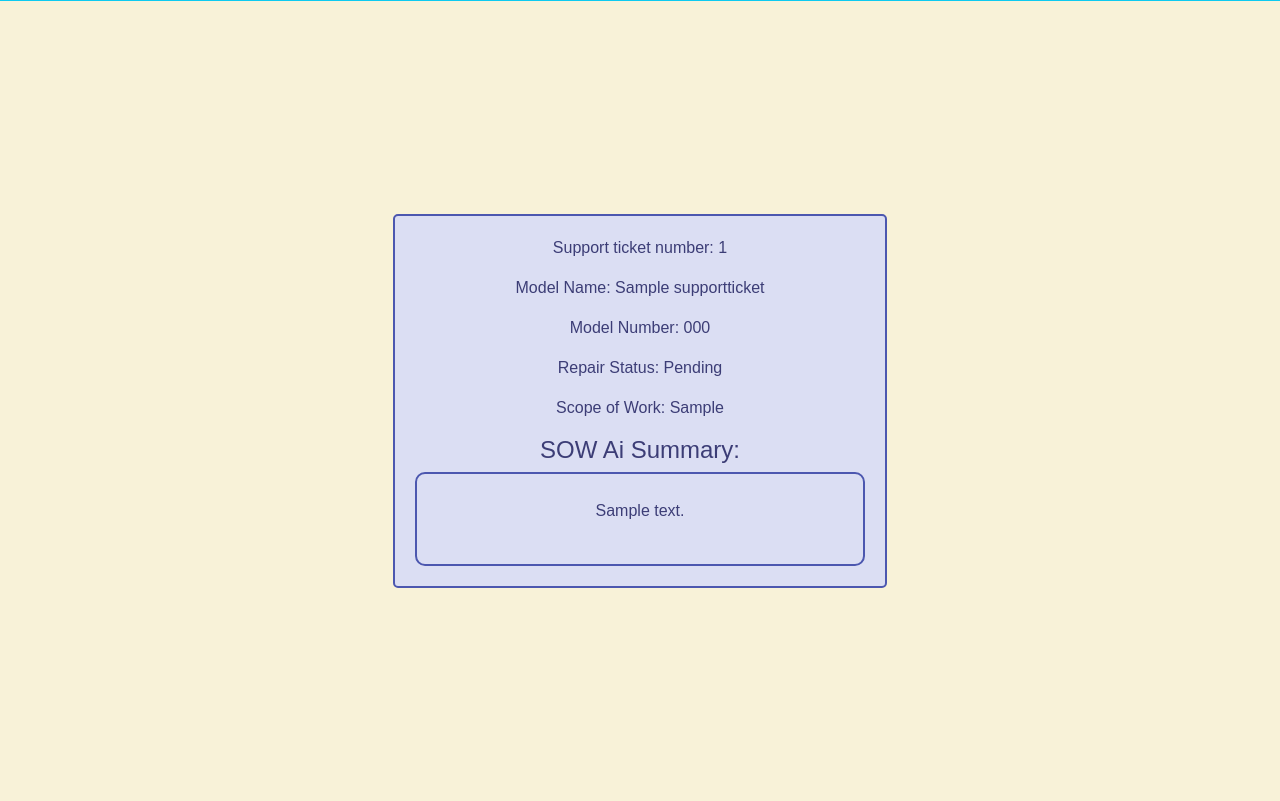
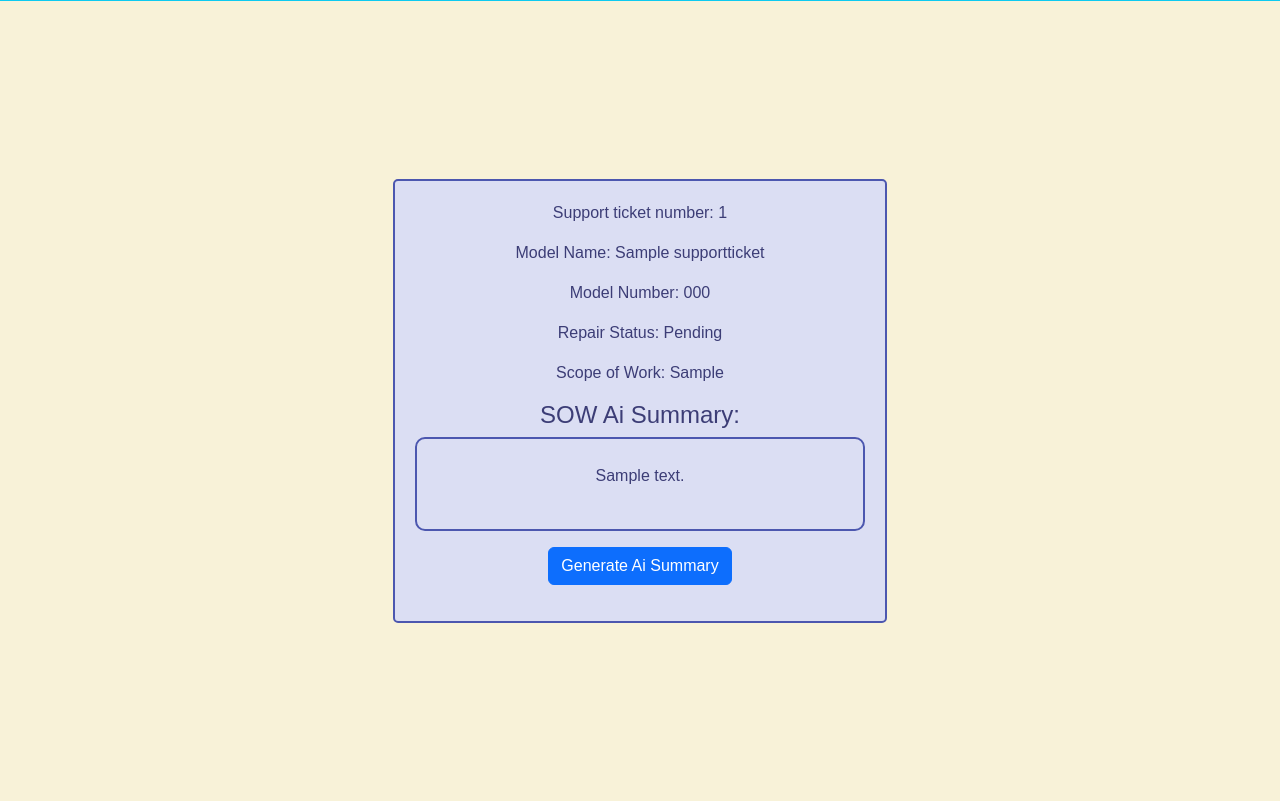
Before and after one commit to jessel33/AI-Integration-Bootcamp, a Django app: page /view_support_ticket/1/ in a window 1280 px wide. Shown: the part 255-1056 px from the top of the page. Run offline with Django 5.2, Linux system fonts and the light colour scheme; a user stored in the database is signed in; tables that the repository leaves empty hold one stand-in row (values such as "Sample post").

Commit message:
Add manual AI summary generation from ticket detail page

```diff
--- a/Week3/customer_support_ticket_system/tickets/templates/view_support_ticket.html
+++ b/Week3/customer_support_ticket_system/tickets/templates/view_support_ticket.html
@@ -51,6 +51,17 @@
             </div>
         {% endif %}
 
+        <div class="container my-3">
+            <form method="POST">
+                <div class="mb-3">{% csrf_token %}</div>
+                <button type="submit" class="btn btn-primary">Generate Ai Summary</button>
+            </form>
+        </div>
+{% if message %}
+{{ message }}
+{% endif %}
+
+
     </div>
 </div>
 
--- a/Week3/customer_support_ticket_system/tickets/views.py
+++ b/Week3/customer_support_ticket_system/tickets/views.py
@@ -12,6 +12,7 @@ from .forms import (
 from .services import (
     change_support_ticket_status,
     create_new_support_ticket,
+    generate_support_ticket_summary,
     get_support_ticket,
     register_customer,
 )
@@ -157,12 +158,20 @@ def change_ticket_status(request, ticket_id):
 @login_required
 def view_support_ticket(request, ticket_id):
     captured_ticket = get_support_ticket(ticket_id)
+    message = ""
     if captured_ticket is None:
         raise Http404
+    elif request.method == "POST":
+        updated_ticket = generate_support_ticket_summary(ticket_id)
+        if updated_ticket is not None:
+            return redirect("view_support_ticket", ticket_id)
+
+        message = "Could not generate an AI summary. Please try again."
 
     template = loader.get_template("view_support_ticket.html")
     context = {
         "support_ticket": captured_ticket,
+        "message": message,
     }
     return HttpResponse(template.render(context, request))
 
```
